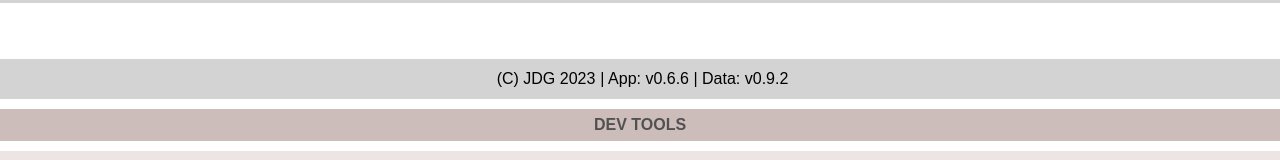
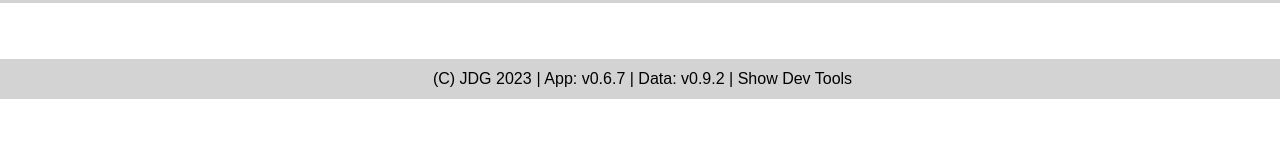
Before and after one commit to deanstein/family-tree, a Svelte app: page / in a window 1280 px wide. Shown: the part 741-901 px from the top of the page. After the commit the page ends 840 px from the top, so only its background shows below. Built offline with nearby package versions, Linux system fonts and the light colour scheme; no server answers.

Commit message:
Adding ability to show/hide Dev Tools

```diff
--- a/src/App.svelte
+++ b/src/App.svelte
@@ -19,10 +19,9 @@
 	import PersonNodeGroup from './ui/NodeView/PersonNodeGroup/PersonNodeGroup.svelte';
 	import PersonNode from './ui/NodeView/PersonNode/PersonNode.svelte';
 	import Footer from './ui/Footer.svelte';
-	import StoreView from './ui/DevTools/StoreView.svelte';
 	import PasswordModal from './ui/ChooseTreeModal.svelte';
 
-	const sAppVersion = '0.6.6';
+	const sAppVersion = '0.6.7';
 	const sDataVersion = relationshipMap.sDataVersion;
 	const bHideEmptyGroups = false;
 
@@ -283,7 +282,9 @@
 			</div>
 		</div>
 		<Footer {sAppVersion} {sDataVersion} />
-		<DevTools />
+		{#if $uiState.showDevTools}
+			<DevTools />
+		{/if}
 	</div>
 </main>
 
--- a/src/logic/uiManagement.js
+++ b/src/logic/uiManagement.js
@@ -230,3 +230,21 @@ export const updateFilteredOffScreenPeopleIdsArray = (sFilter) => {
 		return currentValue;
 	});
 };
+
+export const scrollToTopAndCenter = () => {
+	// Scroll to the top of the page
+	window.scrollTo(0, 0);
+
+	// Center the page horizontally
+	var screenWidth = window.innerWidth;
+	var scrollLeft = (document.body.scrollWidth - screenWidth) / 2;
+	window.scrollTo(scrollLeft, 0);
+};
+
+export const disableScrolling = () => {
+	document.body.style.overflow = 'hidden';
+};
+
+export const enableScrolling = () => {
+	document.body.style.overflow = 'auto';
+};
--- a/src/stores/uiState.js
+++ b/src/stores/uiState.js
@@ -11,6 +11,7 @@ const uiState = {
 	personNameTemporaryValue: undefined,
 	relationshipIdTemporaryValue: undefined,
 	showChooseTreeModal: false,
+	showDevTools: false,
 	showStoreView: false
 };
 
--- a/src/ui/DevTools/DevTools.svelte
+++ b/src/ui/DevTools/DevTools.svelte
@@ -1,4 +1,6 @@
 <script>
+	import { css } from '@emotion/css';
+
 	import StoreView from './StoreView.svelte';
 	import DevToolbar from './DevToolbar.svelte';
 
@@ -9,6 +11,11 @@
 	import uiState from '../../stores/uiState';
 	import FamilyTreeDataSelector from '../FamilyTreeDataSelector.svelte';
 	import DevToolsSubheader from './DevToolsSubheader.svelte';
+	import {
+		enableScrolling,
+		disableScrolling,
+		scrollToTopAndCenter
+	} from '../../logic/uiManagement';
 
 	const getDataButtonOnclickAction = () => {
 		getFamilyTreeDataFromRepo('0', '8890');
@@ -28,6 +35,14 @@
 	const toggleChooseTreeModal = () => {
 		uiState.update((currentValue) => {
 			currentValue.showChooseTreeModal = !currentValue.showChooseTreeModal;
+			if (currentValue.showChooseTreeModal) {
+				scrollToTopAndCenter();
+				if (!currentValue.showDevTools) {
+					disableScrolling();
+				}
+			} else {
+				enableScrolling();
+			}
 			return currentValue;
 		});
 	};
--- a/src/ui/Footer.svelte
+++ b/src/ui/Footer.svelte
@@ -1,12 +1,22 @@
 <script>
+	import uiState from '../stores/uiState';
+
 	export let sAppVersion;
 	export let sDataVersion;
+
+	const toggleDevTools = () => {
+		uiState.update((currentValue) => {
+			currentValue.showDevTools = !currentValue.showDevTools;
+			return currentValue;
+		});
+	};
 </script>
 
 <div id="footer-outer-container" class="footer-outer-container">
 	<div id="copyright" class="footer-item">(C) JDG 2023</div>
 	<div id="version" class="footer-item">
-		| App: v{sAppVersion} | Data: v{sDataVersion}
+		| App: v{sAppVersion} | Data: v{sDataVersion} |
+		<a on:click={toggleDevTools}>{!$uiState.showDevTools ? 'Show Dev Tools' : 'Hide Dev Tools'}</a>
 	</div>
 </div>
 
```
